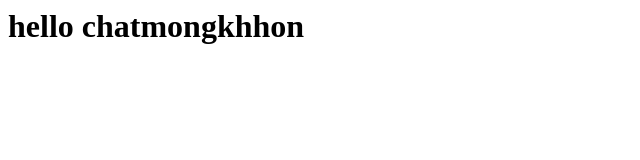
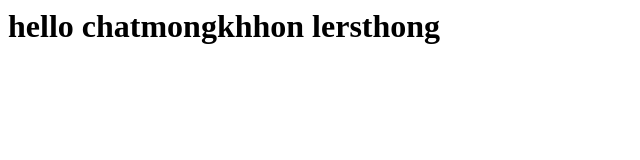
Before and after one commit to chatmong2547/test-projeck, a plain HTML site: page index.html in a window 1280 px wide. Shown: the whole page, without its empty margins (0-640 px from the left). Drawn offline with Linux system fonts and the light colour scheme.

Commit message:
Update index.html
add sername

```diff
--- a/index.html
+++ b/index.html
@@ -1,5 +1,5 @@
 <html>
 <body>
-    <h1>hello chatmongkhhon</h1>
+    <h1>hello chatmongkhhon lersthong</h1>
 </body>
 </html>
```
